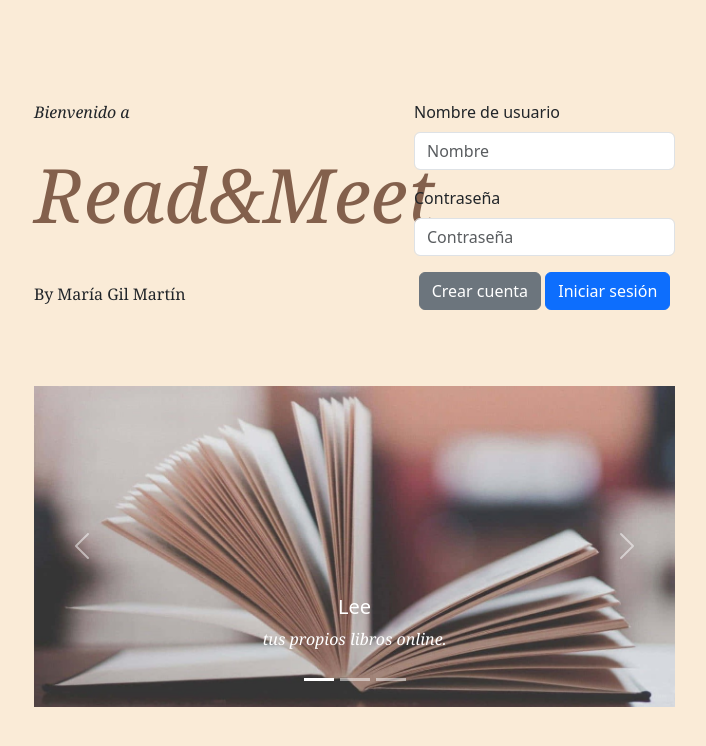
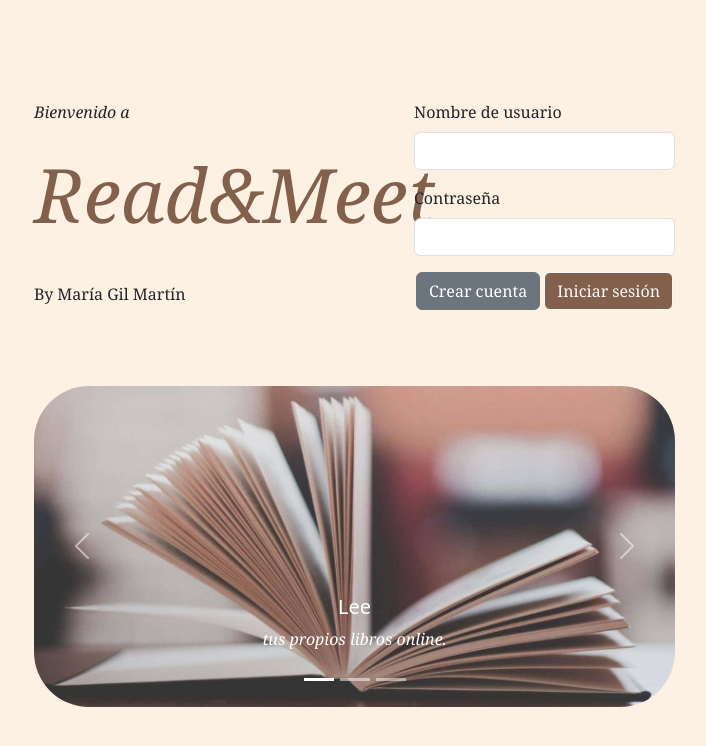
Before and after one commit to harlinius/TFG_GIT, a PHP site: page /gestion_cuentas/login.php in a window 1280 px wide. Shown: the top 746 px of the page, without its empty margins (238-944 px from the left). Run offline with PHP 8.4, Linux system fonts and the light colour scheme.

Commit message:
Final-Login

```diff
--- a/css/estilo_login.css
+++ b/css/estilo_login.css
@@ -1,6 +1,7 @@
 body{
-    background-color: antiquewhite;
+
     margin-top: 100px;
+    background-color: rgb(252, 241, 227);
 }
 
 
@@ -25,3 +26,25 @@ p{
 #carrusel{
     padding-top: 60px;
 }
+
+.imagen_carrusel{
+    border-radius: 55px;
+}
+
+.btn-primary{
+    background-color: #83604c;
+    font-family: Georgia, 'Times New Roman', Times, serif;
+}
+
+.btn-secondary{
+    font-family: Georgia, 'Times New Roman', Times, serif;
+}
+
+.btn-primary:hover{
+    color: white;
+    background-color: #684837;
+}
+
+.form-label{
+    font-family: Georgia, 'Times New Roman', Times, serif;
+}
--- a/gestion_cuentas/login.php
+++ b/gestion_cuentas/login.php
@@ -28,17 +28,17 @@ require_once "../include/cabecera_login.php";
                 <label class="form-label" for="login">
                     Nombre de usuario
                 </label>
-                <input type="text" id="login" name="login" class="form-control" placeholder="Nombre" />
+                <input type="text" id="login" name="login" class="form-control" placeholder="" />
             </div>
             <div class="mb-3">
                 <label class="form-label" for="pwd">
                     Contraseña
                 </label>
-                <input type="password" id="pwd" name="pwd" class="form-control" placeholder="Contraseña" />
+                <input type="password" id="pwd" name="pwd" class="form-control" placeholder="" />
             </div>
             <div class="mb-3 text-center">
                 <a href="crearCuenta.php" class="btn btn-secondary">Crear cuenta</a>
-                <button type="submit" class="btn btn-primary">
+                <button type="submit" class="btn btn-primary btn-outline-light">
                     Iniciar sesión
                 </button>
             </div>
```
Also changed, not shown: css/imagenes/wallpaper.jpg (added).
